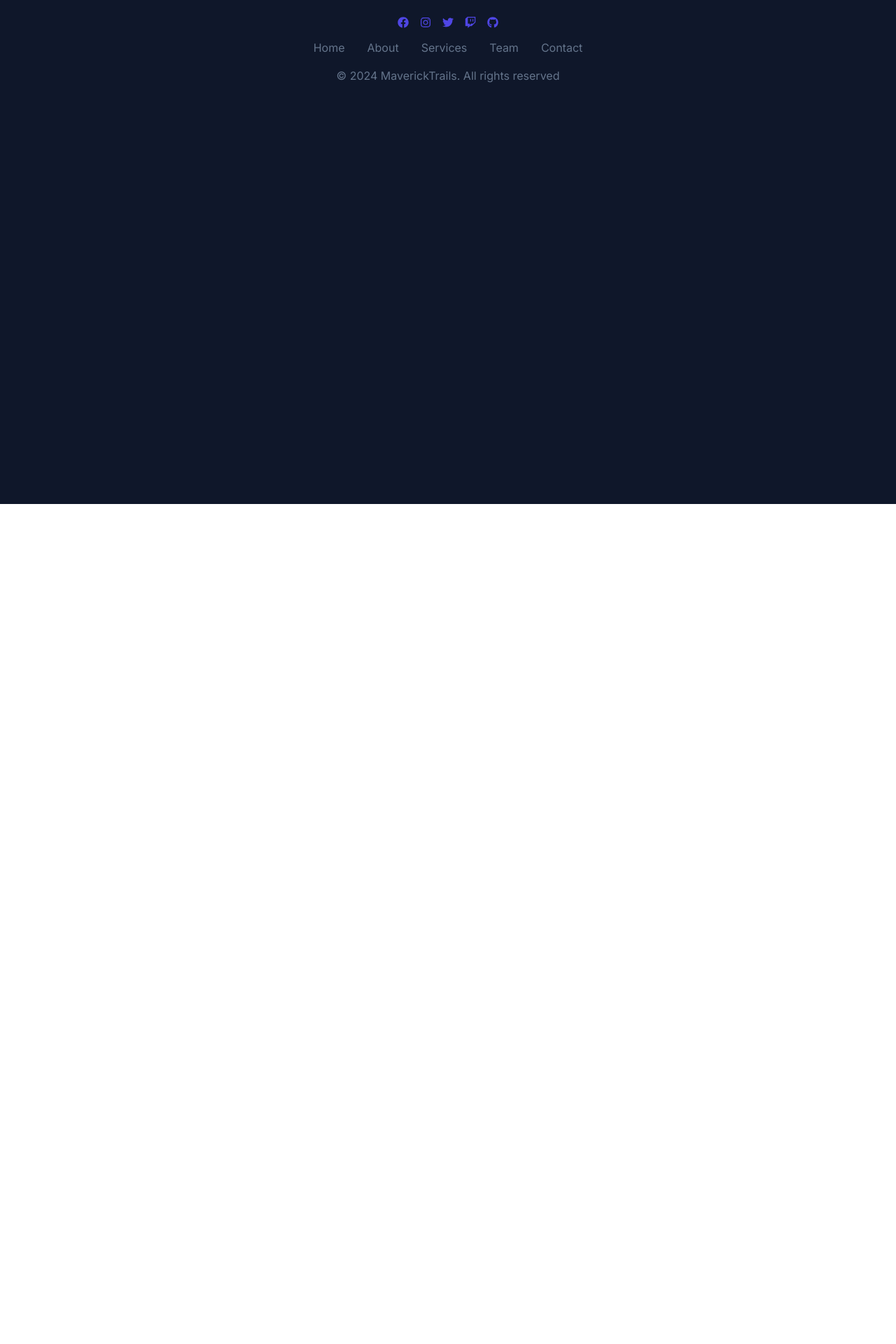
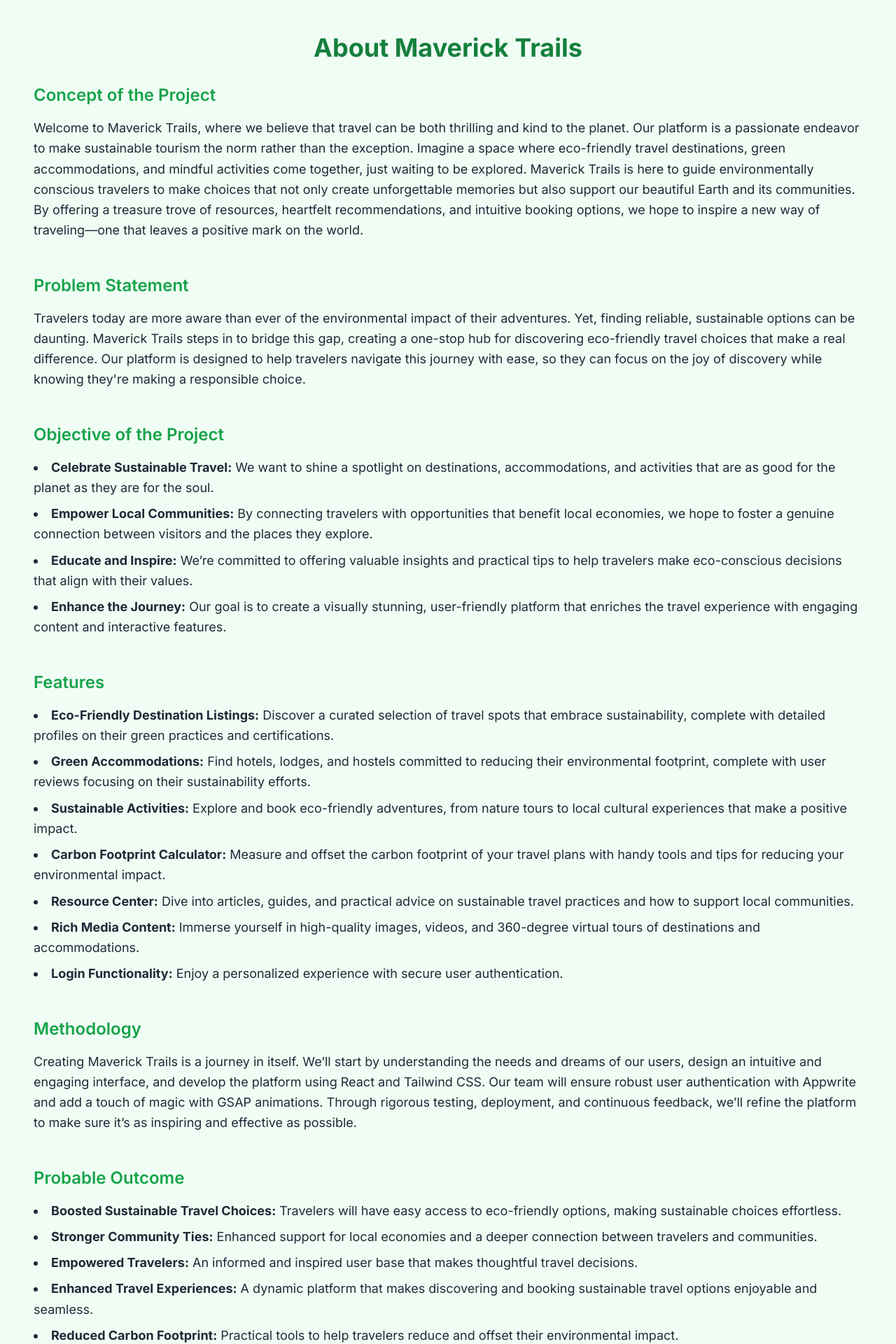
Before and after one commit to itsofficialadi/maveriktrails, a React (Vite) app: page /about in a window 1280 px wide. Shown: the part 80-2000 px from the top of the page at 70% size. Before the commit the page ends 800 px from the top, so only its background shows below. Built offline with nearby package versions, Linux system fonts and the light colour scheme.

Commit message:
added about section.

```diff
--- a/package.json
+++ b/package.json
@@ -26,6 +26,7 @@
     "react-icons": "^5.2.1",
     "react-responsive-carousel": "^3.2.23",
     "react-router-dom": "^6.25.1",
+    "react-scroll": "^1.9.0",
     "react-tooltip": "^5.27.1"
   },
   "devDependencies": {
--- a/src/App.jsx
+++ b/src/App.jsx
@@ -5,6 +5,7 @@ import Hero from './components/hero';
 import Features from './components/Features';
 import TrustedBrands from './components/TrustedBrands';
 import Footer from './components/Footer';
+import About from './components/About';
 import CarbonFootprintCalculator from './components/CarbonFootprintCalculator';
 import CustomCursor from './CustomCursor';
 import Login from './components/Login';
@@ -39,6 +40,7 @@ const AppContent = () => {
         <Route path="/reset-password" element={<ResetPassword />} />
         <Route path="/carbon-footprint-calculator" element={<CarbonFootprintCalculator />} />
         <Route path="/our-team" element={<TeamSection />} />
+        <Route path="/about" element={<About />} />
       </Routes>
     </div>
   );
--- /dev/null
+++ b/src/components/About.jsx
@@ -0,0 +1,81 @@
+import React, { useEffect } from 'react';
+import { gsap } from 'gsap';
+import { ScrollTrigger } from 'gsap/ScrollTrigger';
+
+gsap.registerPlugin(ScrollTrigger);
+
+const About = () => {
+  useEffect(() => {
+    gsap.from(".fade-in", {
+      scrollTrigger: {
+        trigger: ".fade-in",
+        start: "top 80%",
+        end: "bottom 20%",
+        toggleActions: "play none none none",
+      },
+      opacity: 0,
+      y: 50,
+      duration: 1,
+      stagger: 0.3,
+    });
+  }, []);
+
+  return (
+    <div className="bg-green-50 text-gray-800">
+      <div className="container mx-auto py-12 px-4 md:px-12">
+        <h1 className="text-4xl font-bold text-green-700 mb-8 text-center">About Maverick Trails</h1>
+
+        <section className="mb-12 fade-in">
+          <h2 className="text-2xl font-semibold text-green-600 mb-4">Concept of the Project</h2>
+          <p className="text-lg leading-relaxed">Welcome to Maverick Trails, where we believe that travel can be both thrilling and kind to the planet. Our platform is a passionate endeavor to make sustainable tourism the norm rather than the exception. Imagine a space where eco-friendly travel destinations, green accommodations, and mindful activities come together, just waiting to be explored. Maverick Trails is here to guide environmentally conscious travelers to make choices that not only create unforgettable memories but also support our beautiful Earth and its communities. By offering a treasure trove of resources, heartfelt recommendations, and intuitive booking options, we hope to inspire a new way of traveling—one that leaves a positive mark on the world.</p>
+        </section>
+
+        <section className="mb-12 fade-in">
+          <h2 className="text-2xl font-semibold text-green-600 mb-4">Problem Statement</h2>
+          <p className="text-lg leading-relaxed">Travelers today are more aware than ever of the environmental impact of their adventures. Yet, finding reliable, sustainable options can be daunting. Maverick Trails steps in to bridge this gap, creating a one-stop hub for discovering eco-friendly travel choices that make a real difference. Our platform is designed to help travelers navigate this journey with ease, so they can focus on the joy of discovery while knowing they're making a responsible choice.</p>
+        </section>
+
+        <section className="mb-12 fade-in">
+          <h2 className="text-2xl font-semibold text-green-600 mb-4">Objective of the Project</h2>
+          <ul className="list-disc list-inside text-lg leading-relaxed space-y-2">
+            <li><strong>Celebrate Sustainable Travel:</strong> We want to shine a spotlight on destinations, accommodations, and activities that are as good for the planet as they are for the soul.</li>
+            <li><strong>Empower Local Communities:</strong> By connecting travelers with opportunities that benefit local economies, we hope to foster a genuine connection between visitors and the places they explore.</li>
+            <li><strong>Educate and Inspire:</strong> We’re committed to offering valuable insights and practical tips to help travelers make eco-conscious decisions that align with their values.</li>
+            <li><strong>Enhance the Journey:</strong> Our goal is to create a visually stunning, user-friendly platform that enriches the travel experience with engaging content and interactive features.</li>
+          </ul>
+        </section>
+
+        <section className="mb-12 fade-in">
+          <h2 className="text-2xl font-semibold text-green-600 mb-4">Features</h2>
+          <ul className="list-disc list-inside text-lg leading-relaxed space-y-2">
+            <li><strong>Eco-Friendly Destination Listings:</strong> Discover a curated selection of travel spots that embrace sustainability, complete with detailed profiles on their green practices and certifications.</li>
+            <li><strong>Green Accommodations:</strong> Find hotels, lodges, and hostels committed to reducing their environmental footprint, complete with user reviews focusing on their sustainability efforts.</li>
+            <li><strong>Sustainable Activities:</strong> Explore and book eco-friendly adventures, from nature tours to local cultural experiences that make a positive impact.</li>
+            <li><strong>Carbon Footprint Calculator:</strong> Measure and offset the carbon footprint of your travel plans with handy tools and tips for reducing your environmental impact.</li>
+            <li><strong>Resource Center:</strong> Dive into articles, guides, and practical advice on sustainable travel practices and how to support local communities.</li>
+            <li><strong>Rich Media Content:</strong> Immerse yourself in high-quality images, videos, and 360-degree virtual tours of destinations and accommodations.</li>
+            <li><strong>Login Functionality:</strong> Enjoy a personalized experience with secure user authentication.</li>
+          </ul>
+        </section>
+
+        <section className="mb-12 fade-in">
+          <h2 className="text-2xl font-semibold text-green-600 mb-4">Methodology</h2>
+          <p className="text-lg leading-relaxed">Creating Maverick Trails is a journey in itself. We’ll start by understanding the needs and dreams of our users, design an intuitive and engaging interface, and develop the platform using React and Tailwind CSS. Our team will ensure robust user authentication with Appwrite and add a touch of magic with GSAP animations. Through rigorous testing, deployment, and continuous feedback, we’ll refine the platform to make sure it’s as inspiring and effective as possible.</p>
+        </section>
+
+        <section className="fade-in">
+          <h2 className="text-2xl font-semibold text-green-600 mb-4">Probable Outcome</h2>
+          <ul className="list-disc list-inside text-lg leading-relaxed space-y-2">
+            <li><strong>Boosted Sustainable Travel Choices:</strong> Travelers will have easy access to eco-friendly options, making sustainable choices effortless.</li>
+            <li><strong>Stronger Community Ties:</strong> Enhanced support for local economies and a deeper connection between travelers and communities.</li>
+            <li><strong>Empowered Travelers:</strong> An informed and inspired user base that makes thoughtful travel decisions.</li>
+            <li><strong>Enhanced Travel Experiences:</strong> A dynamic platform that makes discovering and booking sustainable travel options enjoyable and seamless.</li>
+            <li><strong>Reduced Carbon Footprint:</strong> Practical tools to help travelers reduce and offset their environmental impact.</li>
+          </ul>
+        </section>
+      </div>
+    </div>
+  );
+};
+
+export default About;
--- a/src/components/Footer.jsx
+++ b/src/components/Footer.jsx
@@ -14,7 +14,7 @@ const Footer = () => {
         </div>
         <div className="flex justify-center space-x-8 mb-4">
           <a href="/" className="text-secondary hover:text-primary">Home</a>
-          <a href="#" className="text-secondary hover:text-primary">About</a>
+          <a href="/about" className="text-secondary hover:text-primary">About</a>
           <a href="#" className="text-secondary hover:text-primary">Services</a>
           <a href="/our-team" className="text-secondary hover:text-primary">Team</a>
           <a href="#" className="text-secondary hover:text-primary">Contact</a>
```
Also changed, not shown: 1 other file (tests, documents, lock files or other folders).
